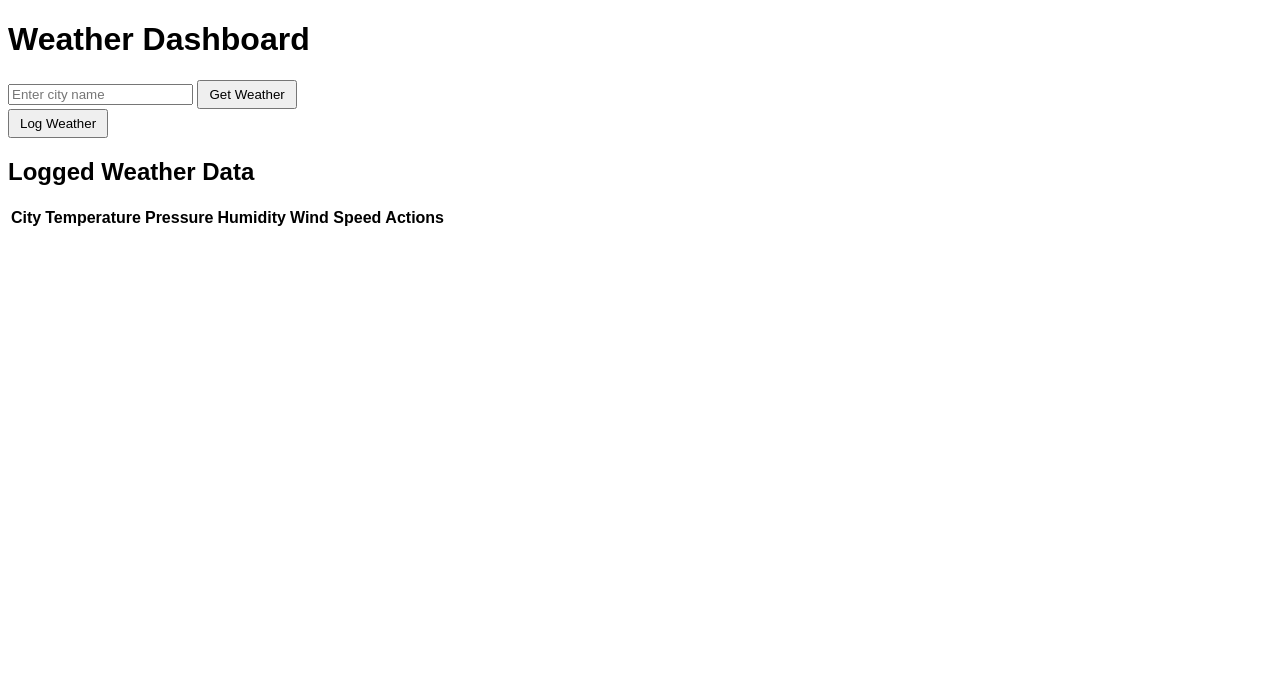
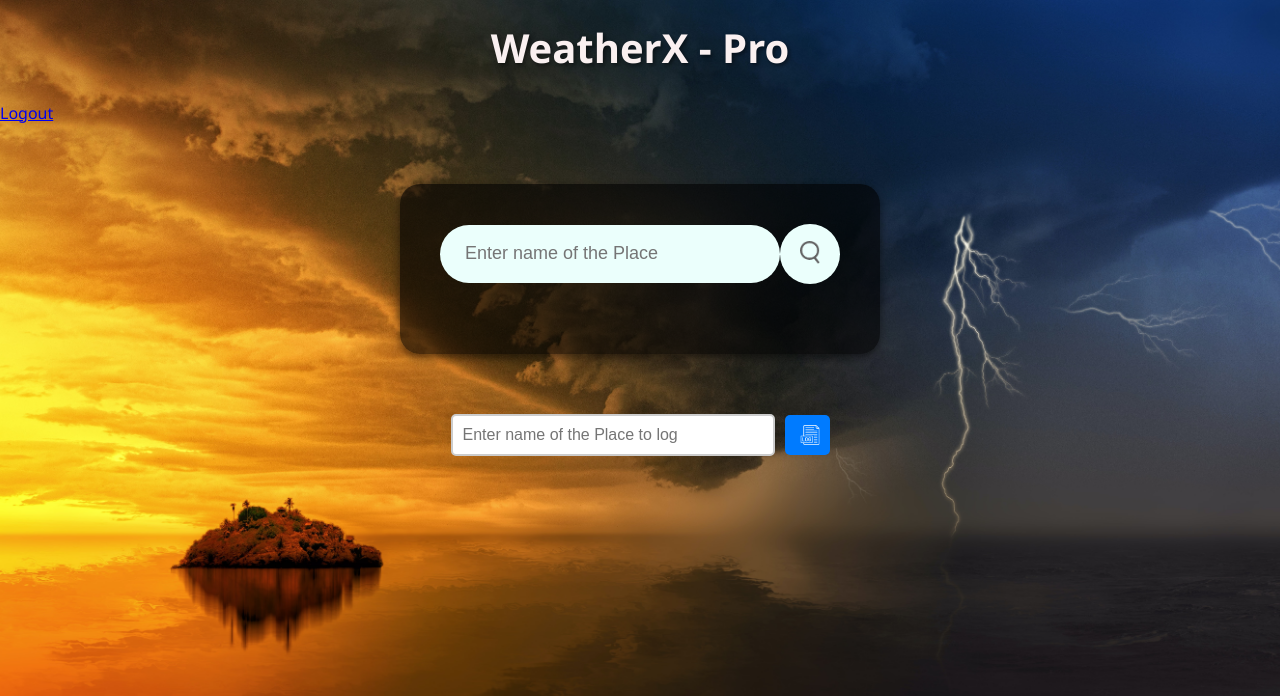
Before and after one commit to NitkarshChourasia/weather_app_assignment, a Flask app: page /dashboard in a window 1280 px wide. Shown: the top 696 px of the page. Run offline with Flask 2, Linux system fonts and the light colour scheme; the visitor is signed in with stand-in values (Sample User, id 1); lists and menus that the app fills with data are empty.

```diff
--- a/weather_app/templates/dashboard.html
+++ b/weather_app/templates/dashboard.html
@@ -1,127 +1,194 @@
 <!DOCTYPE html>
 <html lang="en">
+
 <head>
     <meta charset="UTF-8">
     <meta name="viewport" content="width=device-width, initial-scale=1.0">
-    <title>Weather Dashboard</title>
-    <link rel="stylesheet" href="/static/styles.css">
+    <title>Weather App</title>
+    <link rel="stylesheet" href="{{ url_for('static', filename='css/styles.css') }}">
+
+    <style>
+        body {
+            background: url("{{ url_for('static', filename='images/background.jpg') }}") no-repeat center center fixed;
+            background-size: cover;
+        }
+    </style>
+
+
+
 </head>
+
+<!-- <body style="background: url('{{ url_for('static', filename='images/background.jpg') }}') no-repeat center center fixed; background-size: cover;"> -->
+
 <body>
-    <div class="container">
-        <h1>Weather Dashboard</h1>
-
-        <!-- City input and search button -->
-        <div class="search-bar">
-            <input type="text" id="city" placeholder="Enter city name">
-            <button onclick="fetchWeather()">Get Weather</button>
+    <h1> WeatherX - Pro</h1>
+    <a href="{{ url_for('logout') }}">Logout</a>
+    <div class="card">
+        <div class="search">
+            <input type="text" placeholder="Enter name of the Place" spellcheck="false">
+            <button>
+                <!-- Link to the search image -->
+                <img src="{{ url_for('static', filename='images/search.png') }}" alt="Search">
+            </button>
         </div>
-
-        <!-- Weather display section -->
-        <div id="weather-info">
-            <!-- Weather details will be dynamically added here -->
+        <div class="error">
+            <p> Invalid city name </p>
         </div>
-
-        <!-- Log Weather button -->
-        <div id="log-weather">
-            <button onclick="logWeather()">Log Weather</button>
+        <div class="weather">
+            <!-- Weather icon -->
+            <img src="{{ url_for('static', filename='images/rain.png') }}" class="weather-icon" alt="Weather Icon">
+            <h1 class="temp"> 29°C</h1>
+            <h2 class="city"> Mumbai </h2>
+            <div class="details">
+                <div class="col">
+                    <!-- Link to the humidity icon -->
+                    <img src="{{ url_for('static', filename='images/humidity.png') }}" alt="Humidity">
+                    <div>
+                        <p class="humidity"> 50% </p>
+                        <p class="text"> Humidity </p>
                     </div>
-
-        <!-- Table for logged weather data -->
-        <div id="weather-logs">
-            <h2>Logged Weather Data</h2>
-            <table>
-                <thead>
-                    <tr>
-                        <th>City</th>
-                        <th>Temperature</th>
-                        <th>Pressure</th>
-                        <th>Humidity</th>
-                        <th>Wind Speed</th>
-                        <th>Actions</th>
-                    </tr>
-                </thead>
-                <tbody id="log-table">
-                    <!-- Rows will be dynamically added here -->
-                </tbody>
-            </table>
+                </div>
+                <div class="col">
+                    <!-- Link to the wind icon -->
+                    <img src="{{ url_for('static', filename='images/wind.png') }}" alt="Wind Speed">
+                    <div>
+                        <p class="wind"> 15 km/hr </p>
+                        <p class="text"> Wind Speed </p>
+                    </div>
+                </div>
+            </div>
         </div>
     </div>
 
-    <script src="/static/app.js"></script>
+
+    <div class="log-weather">
+        <input type="text" id="place-input" placeholder="Enter name of the Place to log" spellcheck="false">
+        <button id="log-btn">
+            <img src="{{ url_for('static', filename='images/log_icon.png') }}" alt="Log">
+        </button>
+    </div>
+
+
     <script>
-        // Fetch weather data
-        function fetchWeather() {
-            const city = document.getElementById('city').value;
-            fetch(`/weather/${city}`)
-                .then(response => response.json())
-                .then(data => {
-                    if (data.error) {
-                        alert(data.error);
+        const apiUrl = "/weather"; // Flask endpoint to fetch weather data
+
+
+        const searchBox = document.querySelector(".search input");
+        const searchBtn = document.querySelector(".search button");
+        const weatherIcon = document.querySelector(".weather-icon");
+        let currentCity = ""; // To track the current city for auto-refresh
+
+        // Function to check weather and update UI
+        async function checkWeather(city) {
+            try {
+
+                onst response = await fetch(`${apiUrl}?city=${city}`);
+                if (!response.ok) {
+                    throw new Error("City not found");
+                }
+
+                const data = await response.json();
+
+                // Update weather information in the UI
+                document.querySelector(".city").innerHTML = data.name;
+                document.querySelector(".temp").innerHTML = Math.round(data.main.temp) + "°C";
+                document.querySelector(".humidity").innerHTML = data.main.humidity + "%";
+                document.querySelector(".wind").innerHTML = data.wind.speed + " km/hr";
+
+                // Dynamically change weather icon based on weather condition
+                const weatherIcons = {
+                    Clouds: "{{ url_for('static', filename='images/clouds.png') }}",
+                    Clear: "{{ url_for('static', filename='images/clear.png') }}",
+                    Rain: "{{ url_for('static', filename='images/rain.png') }}",
+                    Drizzle: "{{ url_for('static', filename='images/drizzle.png') }}",
+                    Mist: "{{ url_for('static', filename='images/mist.png') }}",
+                    Snow: "{{ url_for('static', filename='images/snow.png') }}",
+                    Thunderstorm: "{{ url_for('static', filename='images/thunder.png') }}",
+                    default: "{{ url_for('static', filename='images/search.png') }}",
+                };
+
+                weatherIcon.src = weatherIcons[data.weather[0].main] || weatherIcons.default;
+
+                // Display weather card and hide error
+                document.querySelector(".weather").style.display = "block";
+                document.querySelector(".error").style.display = "none";
+            } catch (error) {
+                // Display error message
+                document.querySelector(".error").style.display = "block";
+                document.querySelector(".weather").style.display = "none";
+            }
+        }
+
+        // Event listener for search button
+        searchBtn.addEventListener("click", () => {
+            const city = searchBox.value.trim();
+            if (city) {
+                currentCity = city; // Update current city for auto-refresh
+                checkWeather(city); // Fetch weather immediately
             } else {
-                        displayWeather(data);
+                alert("Please enter a city name.");
             }
         });
+
+        // Auto-refresh weather data every 2 seconds
+        setInterval(() => {
+            if (currentCity) {
+                checkWeather(currentCity);
+            }
+        }, 4000);
+
+        // setInterval(checkWeather(city), 2000);
+
+
+
+        searchBtn.addEventListener("click", () => {
+            const city = searchBox.value.trim();
+            if (city) {
+                currentCity = city; // Update current city for auto-refresh
+                checkWeather(city); // Fetch weather immediately
+            } else {
+                alert("Please enter a city name.");
+            }
+        });
+    </script>
+    <script>
+        document.getElementById('log-btn').addEventListener('click', function () {
+            const place = document.getElementById('place-input').value;
+
+            if (place.trim() === "") {
+                alert("Please enter a place name.");
+                return;
             }
 
-        // Display weather data
-        function displayWeather(data) {
-            const weatherDiv = document.getElementById('weather-info');
-            weatherDiv.innerHTML = `
-                <p><strong>City:</strong> ${data.city}</p>
-                <p><strong>Temperature:</strong> ${data.temperature} °C</p>
-                <p><strong>Pressure:</strong> ${data.pressure} hPa</p>
-                <p><strong>Humidity:</strong> ${data.humidity}%</p>
-                <p><strong>Wind Speed:</strong> ${data.wind_speed} m/s</p>
-            `;
-        }
-
-        // Log weather data
-        function logWeather() {
-            const weatherDiv = document.getElementById('weather-info');
+            // Replace with the actual weather data (for demo purposes)
             const weatherData = {
-                city: weatherDiv.querySelector('p:nth-child(1)').innerText.split(': ')[1],
-                temperature: weatherDiv.querySelector('p:nth-child(2)').innerText.split(': ')[1],
-                pressure: weatherDiv.querySelector('p:nth-child(3)').innerText.split(': ')[1],
-                humidity: weatherDiv.querySelector('p:nth-child(4)').innerText.split(': ')[1],
-                wind_speed: weatherDiv.querySelector('p:nth-child(5)').innerText.split(': ')[1]
+                city: place,
+                temperature: 25.0, // Example data
+                timestamp: new Date().toISOString(),
             };
 
+            // Send the weather data to the backend
             fetch('/log_weather', {
                 method: 'POST',
-                headers: { 'Content-Type': 'application/json' },
-                body: JSON.stringify(weatherData)
+                headers: {
+                    'Content-Type': 'application/json',
+                },
+                body: JSON.stringify(weatherData),
             })
                 .then(response => response.json())
                 .then(data => {
-                if (data.success) {
-                    updateLogTable(weatherData);
+                    if (data.message) {
+                        alert(data.message); // Display success message
                     } else {
                         alert("Error logging weather data.");
                     }
+                })
+                .catch(error => console.error('Error:', error));
         });
-        }
 
-        // Update logged weather data table
-        function updateLogTable(weatherData) {
-            const tableBody = document.getElementById('log-table');
-            const newRow = `
-                <tr>
-                    <td>${weatherData.city}</td>
-                    <td>${weatherData.temperature} °C</td>
-                    <td>${weatherData.pressure} hPa</td>
-                    <td>${weatherData.humidity}%</td>
-                    <td>${weatherData.wind_speed} m/s</td>
-                    <td><button onclick="deleteLog(this)">Delete</button></td>
-                </tr>
-            `;
-            tableBody.insertAdjacentHTML('beforeend', newRow);
-        }
 
-        // Delete a logged weather entry
-        function deleteLog(button) {
-            const row = button.parentElement.parentElement;
-            row.remove();
-        }
     </script>
+
 </body>
+
 </html>
```
Lines whose indentation alone changed are shown as unchanged.
